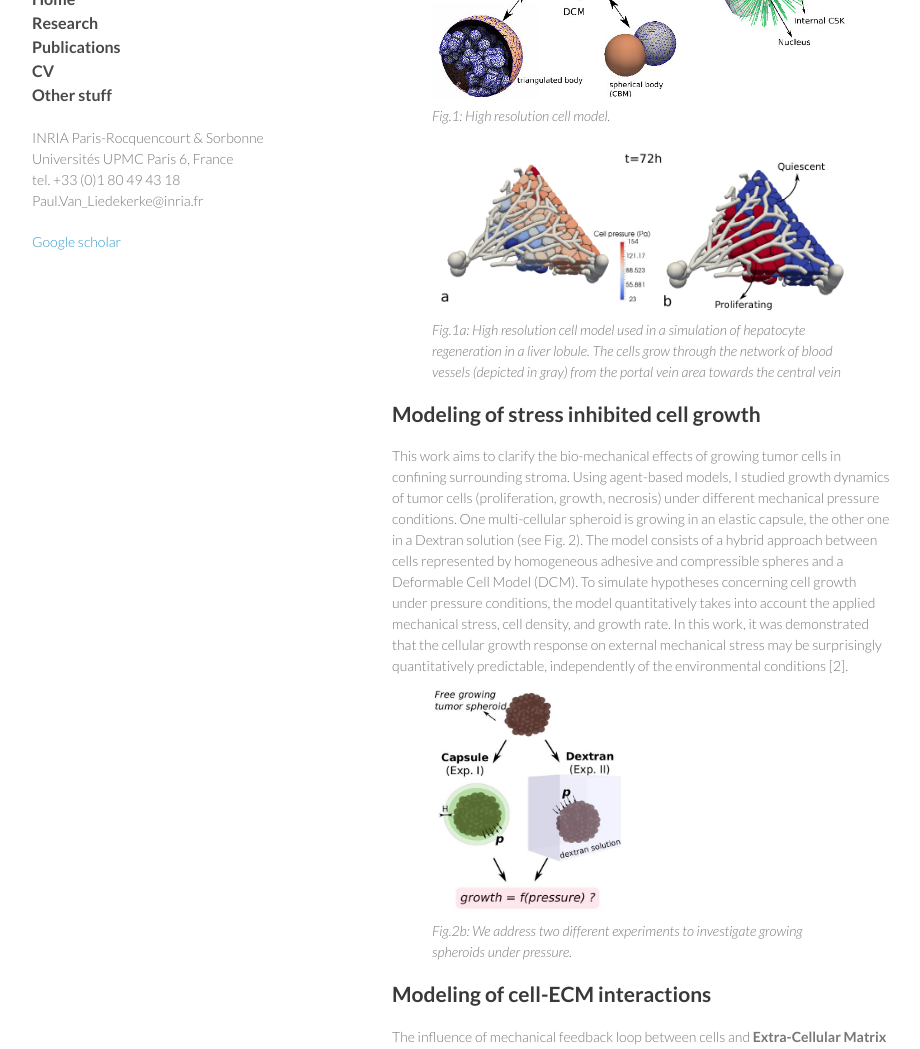
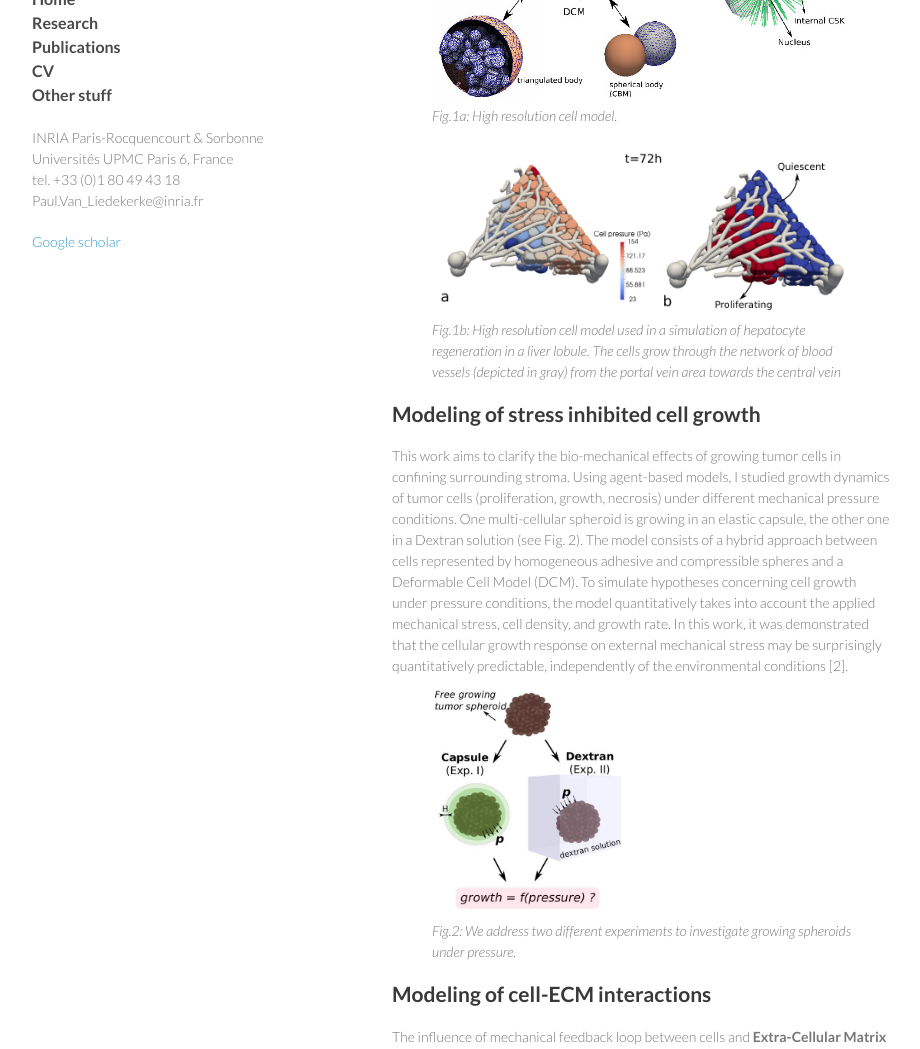
Before and after one commit to paulvanliedekerke/wittgenstein, a Jekyll site: the page research.html, which Jekyll copies as it is, in a window 1280 px wide and 1400 px high, scrolled down 470 px. Shown: the part 153-1202 px from the top of the window, without its empty margins (178-1098 px from the left). Built offline with Jekyll 4.4.1, drawn with Linux system fonts in a browser that asks for light colours; Markdown is read by kramdown in place of the engine named in the settings.

Commit message:
Update research.html

```diff
--- a/research.html
+++ b/research.html
@@ -51,14 +51,14 @@ We want to get insight in the mechanical stress levels experienced by the hepato
 
 <figure>
 <img src="pics/Fig1.jpg" alt="" width="430">
-<figcaption> <I>Fig.1: High resolution cell model. </I> </figcaption>
+<figcaption> <I>Fig.1a: High resolution cell model. </I> </figcaption>
 </figure>
 
 <p></p>
 
 <figure>
 <img src="pics/lobule_final_DCM.jpg" alt="" width="430">
-<figcaption> <I>Fig.1a: High resolution cell model used in a simulation of hepatocyte regeneration in a liver lobule. The cells grow through the network of blood vessels (depicted in gray) from the portal vein area towards the central vein </I> </figcaption>
+<figcaption> <I>Fig.1b: High resolution cell model used in a simulation of hepatocyte regeneration in a liver lobule. The cells grow through the network of blood vessels (depicted in gray) from the portal vein area towards the central vein </I> </figcaption>
 </figure>
 
 <p></p>
@@ -69,7 +69,7 @@ This work aims to clarify the bio-mechanical effects of growing tumor cells in c
 
 <figure>
 <img src="pics/overview.jpg" alt="" width="200">
-<figcaption>  <I> Fig.2b: We address two different experiments to investigate growing spheroids under pressure. </I> </figcaption>
+<figcaption>  <I> Fig.2: We address two different experiments to investigate growing spheroids under pressure. </I> </figcaption>
 </figure>
 
 
@@ -213,7 +213,7 @@ year bilateral project.
 
 
 <h1>References </h1>
-<font size="6">
+<font size="2">
 1. <b>Van Liedekerke P.</b>, J. Neitsch, T. Johann, E. Warnt, S. Hoehme, S. Grosser, J. Kaes and D. Drasdo (2017) Quantifying the mechanics and growth of cells and tissues in 3D using high resolution computational models (submitted). <br>
 2.Van Liedekerke P.</b>, J. Neitsch, T. Johann, K. Alessandri, P. Nassoy and D. Drasdo (2017) Quantitative
 modeling identifies robust predictable stress response of growing CT-26 tumor spheroids under variable
```
